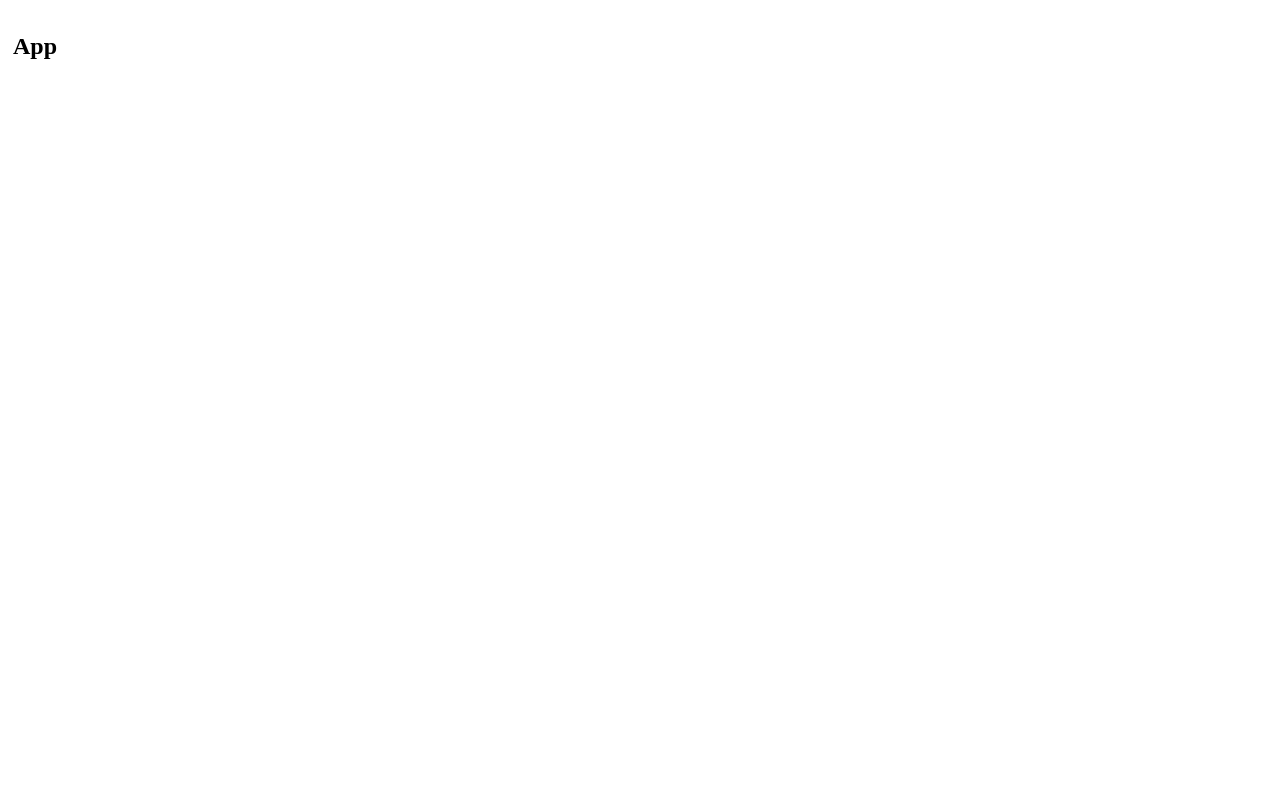
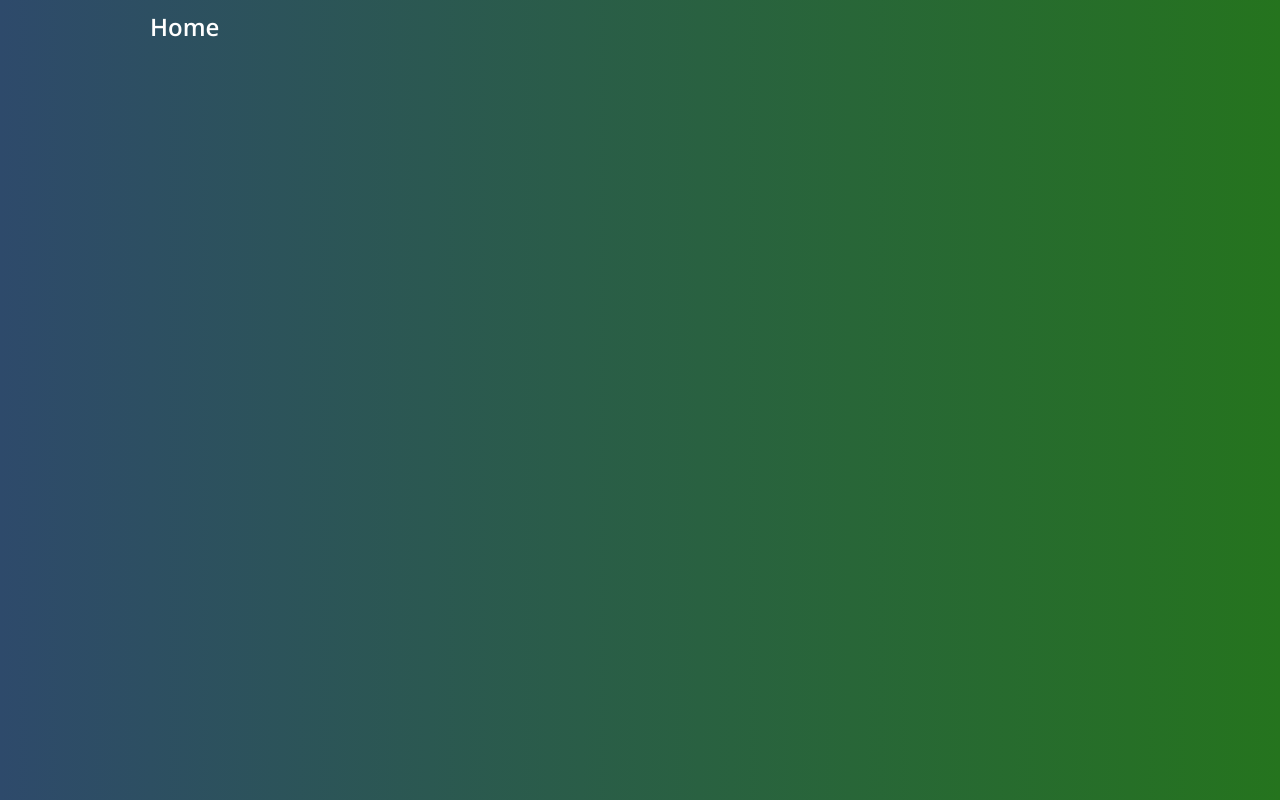
Before and after one commit to ddepu11/product_listing_2, a React app: page / in a window 1280 px wide. Built offline with nearby package versions, Linux system fonts and the light colour scheme.

Commit message:
feat: add routes support

```diff
--- a/package.json
+++ b/package.json
@@ -29,6 +29,7 @@
   "dependencies": {
     "react": "^17.0.2",
     "react-dom": "^17.0.2",
+    "react-router-dom": "^6.1.1",
     "styled-components": "^5.3.3"
   }
 }
--- a/src/Components/App.jsx
+++ b/src/Components/App.jsx
@@ -1,9 +1,17 @@
 import styled from "styled-components";
+import { BrowserRouter as Router, Routes, Route } from "react-router-dom";
+import Cart from "../Screen/Cart/Cart";
+import Home from "../Screen/Home/Home";
 
 const App = () => {
   return (
-    <Wrapper>
-      <h2>App</h2>
+    <Wrapper className="container">
+      <Router>
+        <Routes>
+          <Route path="/" element={<Home />} />
+          <Route path="/cart" element={<Cart />} />
+        </Routes>
+      </Router>
     </Wrapper>
   );
 };
--- /dev/null
+++ b/src/Screen/Cart/Cart.jsx
@@ -0,0 +1,15 @@
+import styled from "styled-components";
+
+const Cart = () => {
+  return (
+    <Wrapper>
+      <h2>Cart</h2>
+    </Wrapper>
+  );
+};
+
+const Wrapper = styled.main`
+  padding: 5px 5px;
+`;
+
+export default Cart;
--- /dev/null
+++ b/src/Screen/Home/Home.jsx
@@ -0,0 +1,15 @@
+import styled from "styled-components";
+
+const Home = () => {
+  return (
+    <Wrapper>
+      <h2>Home</h2>
+    </Wrapper>
+  );
+};
+
+const Wrapper = styled.main`
+  padding: 5px 5px;
+`;
+
+export default Home;
--- a/src/index.css
+++ b/src/index.css
@@ -29,12 +29,12 @@
 }
 body {
   min-height: 100vh;
-  background: linear-gradient(to right, #000000, #434343);
+  background: linear-gradient(to right, #2e4a6b, #25741e);
   color: white;
 }
 
 .container {
-  max-width: 1100px;
+  max-width: 1000px;
   margin: 0 auto;
 }
 
--- a/src/index.jsx
+++ b/src/index.jsx
@@ -1,4 +1,5 @@
 import ReactDOM from "react-dom";
 import App from "./Components/App";
+import "./index.css";
 
 ReactDOM.render(<App />, document.getElementById("root"));
```
Also changed, not shown: 1 other file (tests, documents, lock files or other folders).
